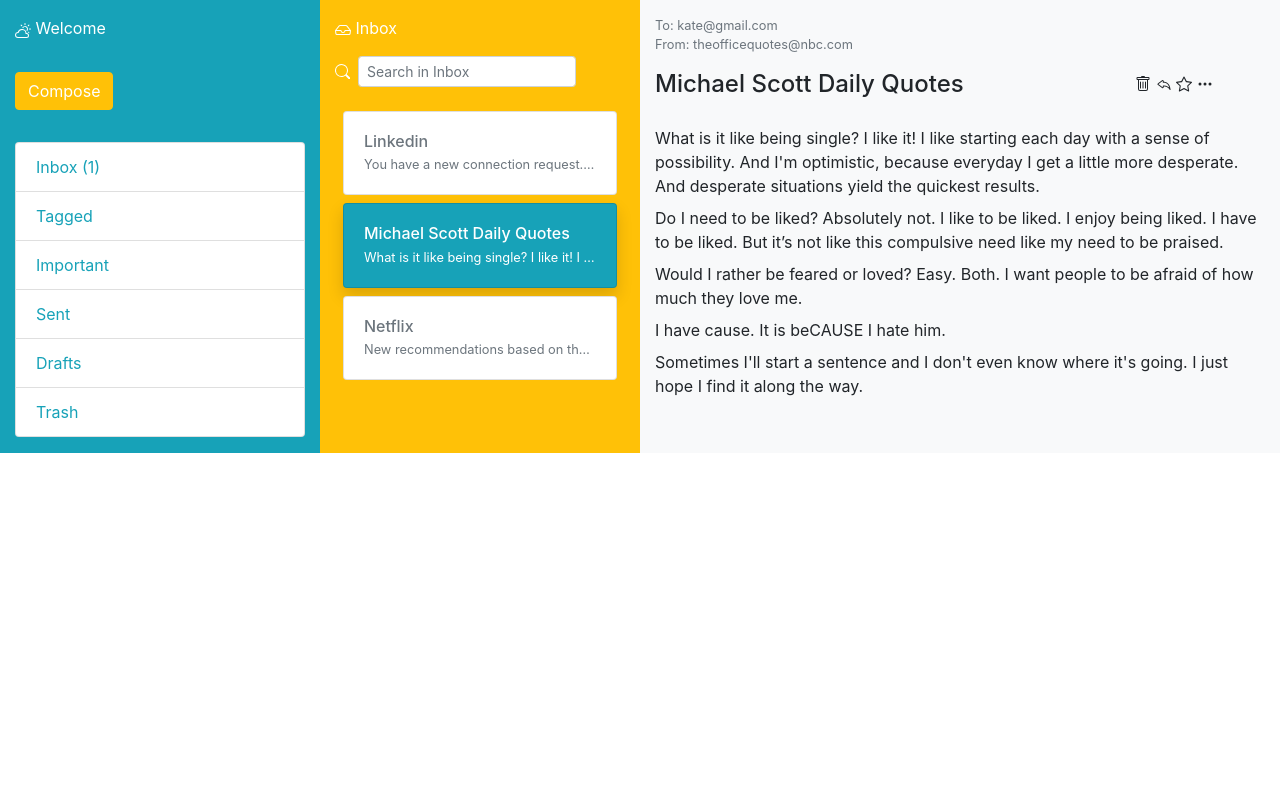
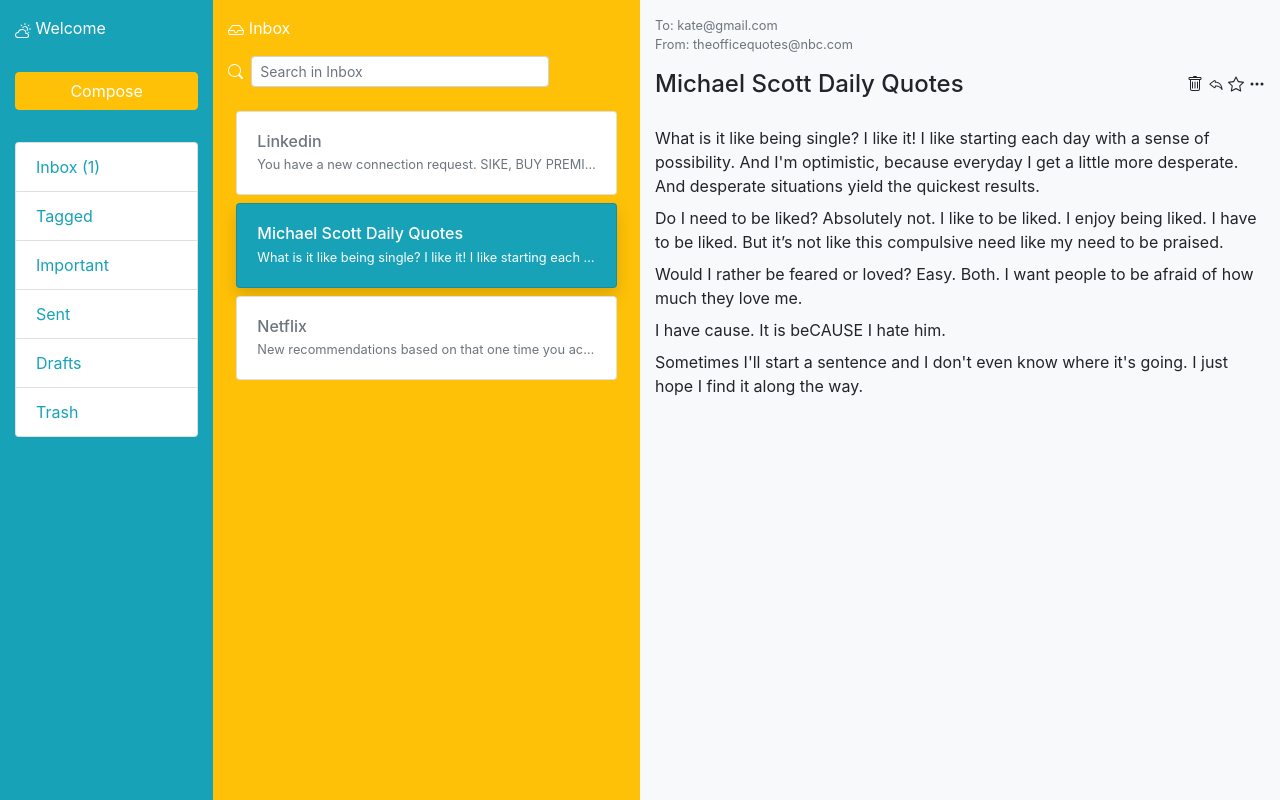
Before and after one commit to ktmng/kate-meng-email-template, a plain HTML site: page index.html in a window 1280 px wide. Drawn offline with nearby package versions, Linux system fonts and the light colour scheme.

Commit message:
changed sizing responsiveness, full vh, and icon position

```diff
--- a/index.html
+++ b/index.html
@@ -7,11 +7,11 @@
   <title>Email Template w/ Bootstrap Grid</title>
 </head>
 <body>
-  <div id="whole-container"class="container-fluid">
-    <div id="whole-row" class="row" >
+  <div id="whole-container"class="container-fluid vh-100">
+    <div id="whole-row" class="row vh-100" >
 
       <!--nav div start -->
-      <div id="nav" class="col-sm-4 col-md-3 bg-info text-white d-inline-block">
+      <div id="nav" class="col-sm-3 col-md-2 col-lg-2 bg-info text-white" style="min-height: 30em;">
         <p id="nav-welcome" class="my-3 mx-auto">
           <svg id="nav-icon" xmlns="http://www.w3.org/2000/svg" width="16" height="16" fill="currentColor" class="bi bi-cloud-sun" viewBox="0 0 16 16">
           <path d="M7 8a3.5 3.5 0 0 1 3.5 3.555.5.5 0 0 0 .624.492A1.503 1.503 0 0 1 13 13.5a1.5 1.5 0 0 1-1.5 1.5H3a2 2 0 1 1 .1-3.998.5.5 0 0 0 .51-.375A3.502 3.502 0 0 1 7 8zm4.473 3a4.5 4.5 0 0 0-8.72-.99A3 3 0 0 0 3 16h8.5a2.5 2.5 0 0 0 0-5h-.027z"/>
@@ -20,7 +20,7 @@
           Welcome
         </p>
 
-        <button id="nav-compose-btn" type="button" class="btn btn-warning text-white text-sm my-3">Compose</button>
+        <button id="nav-compose-btn" type="button" class="btn btn-warning text-white text-sm my-3 w-100">Compose</button>
 
         <div id="nav-list" class="list-group my-3">
           <a href="#" class="list-group-item list-group-item-action text-info">Inbox (1)</a>
@@ -35,7 +35,7 @@
       <!--nav div end -->
 
       <!--inbox div start -->
-      <div id="inbox" class="col-sm-8 col-md-3 bg-warning text-white">
+      <div id="inbox" class="col-sm-9 col-md-4 col-lg-4 bg-warning text-white" style="min-height: 30em;">
         <p id="nav-welcome" class="my-3 mx-auto">
           <svg id="nav-icon" xmlns="http://www.w3.org/2000/svg" width="16" height="16" fill="currentColor" class="bi bi-inbox" viewBox="0 0 16 16">
           <path d="M4.98 4a.5.5 0 0 0-.39.188L1.54 8H6a.5.5 0 0 1 .5.5 1.5 1.5 0 1 0 3 0A.5.5 0 0 1 10 8h4.46l-3.05-3.812A.5.5 0 0 0 11.02 4H4.98zm9.954 5H10.45a2.5 2.5 0 0 1-4.9 0H1.066l.32 2.562a.5.5 0 0 0 .497.438h12.234a.5.5 0 0 0 .496-.438L14.933 9zM3.809 3.563A1.5 1.5 0 0 1 4.981 3h6.038a1.5 1.5 0 0 1 1.172.563l3.7 4.625a.5.5 0 0 1 .105.374l-.39 3.124A1.5 1.5 0 0 1 14.117 13H1.883a1.5 1.5 0 0 1-1.489-1.314l-.39-3.124a.5.5 0 0 1 .106-.374l3.7-4.625z"/>
@@ -76,21 +76,21 @@
       <!--inbox div end -->
 
       <!--view div start-->
-      <div id="view" class="col-sm-12 col-md-6 bg-light">
-        <p id="nav-welcome" class="my-3 mx-auto small text-secondary">
+      <div id="view" class="col-sm-12 col-md-6 col-lg-6 bg-light" style="min-height: 40em;">
+        <p id="email-to-from" class="my-3 mx-auto small text-secondary">
           To: kate@gmail.com
           <br>
           From: theofficequotes@nbc.com
         </p>
 
-        <div id="subject-icons" class="row">
+        <div id="subject-icons-row" class="row">
 
-          <div class="col">
+          <div id="subject-div" class="col">
             <h1 id="subject" class="h4">Michael Scott Daily Quotes</h1>
           </div>
 
-          <div id="icons-div" class="col-3">
-            <p id="icons-p" class="text-nowrap mx-auto">
+          <div id="icons-div" class="col-3 d-flex justify-content-end">
+            <p id="icons-p" class="text-nowrap">
             <svg xmlns="http://www.w3.org/2000/svg" width="16" height="16" fill="currentColor" class="bi bi-trash" viewBox="0 0 16 16">
             <path d="M5.5 5.5A.5.5 0 0 1 6 6v6a.5.5 0 0 1-1 0V6a.5.5 0 0 1 .5-.5zm2.5 0a.5.5 0 0 1 .5.5v6a.5.5 0 0 1-1 0V6a.5.5 0 0 1 .5-.5zm3 .5a.5.5 0 0 0-1 0v6a.5.5 0 0 0 1 0V6z"/>
             <path fill-rule="evenodd" d="M14.5 3a1 1 0 0 1-1 1H13v9a2 2 0 0 1-2 2H5a2 2 0 0 1-2-2V4h-.5a1 1 0 0 1-1-1V2a1 1 0 0 1 1-1H6a1 1 0 0 1 1-1h2a1 1 0 0 1 1 1h3.5a1 1 0 0 1 1 1v1zM4.118 4 4 4.059V13a1 1 0 0 0 1 1h6a1 1 0 0 0 1-1V4.059L11.882 4H4.118zM2.5 3V2h11v1h-11z"/>
```
